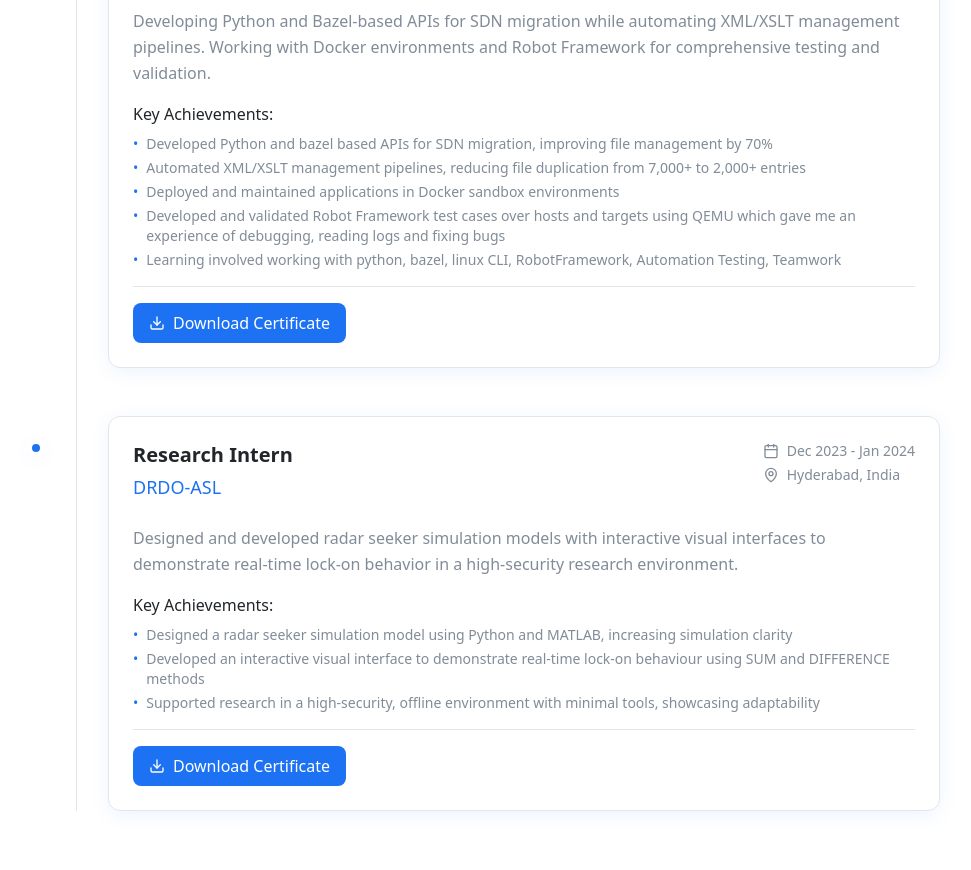
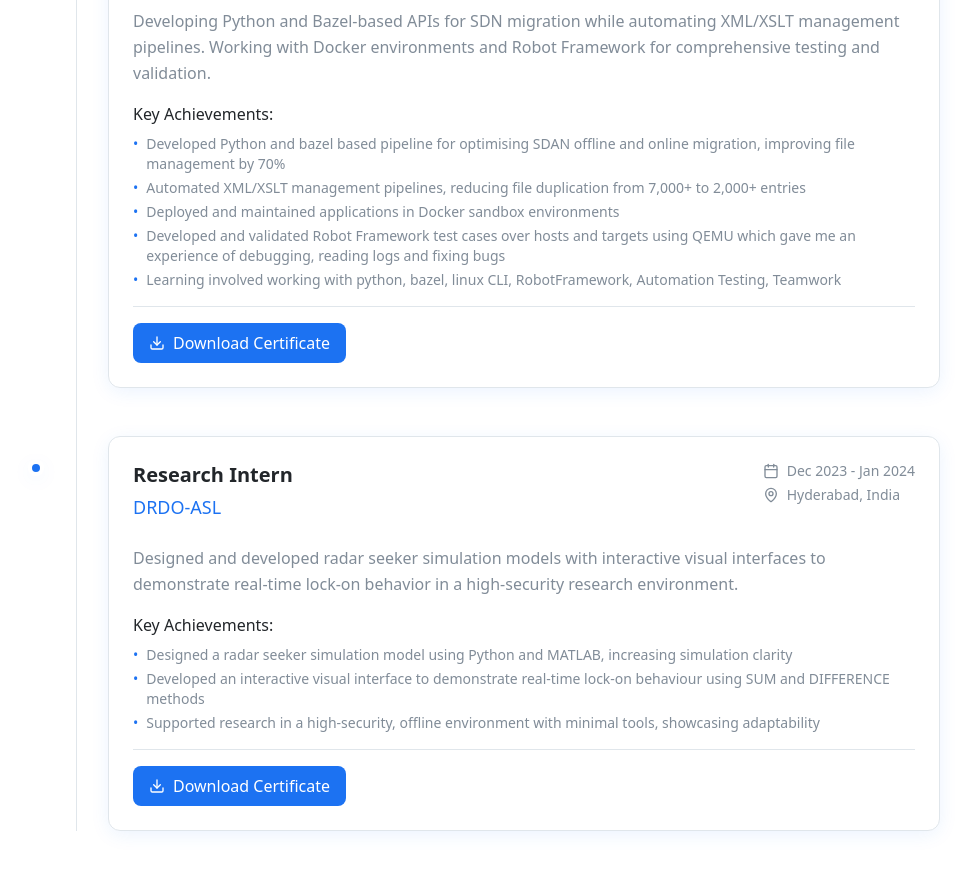
Before and after one commit to KIMARIYOGESH/port-weave-pro, a React (Vite) app: page / in a window 1280 px wide. Shown: the part 3260-4130 px from the top of the page, without its empty margins (148-1119 px from the left). Built offline with nearby package versions, Linux system fonts and the light colour scheme.

Commit message:
Update ExperienceSection.tsx

```diff
--- a/src/components/Portfolio/ExperienceSection.tsx
+++ b/src/components/Portfolio/ExperienceSection.tsx
@@ -8,7 +8,7 @@ const experiences = [
     period: "Aug 2024 - May 2025",
     description: "Developing Python and Bazel-based APIs for SDN migration while automating XML/XSLT management pipelines. Working with Docker environments and Robot Framework for comprehensive testing and validation.",
     achievements: [
-      "Developed Python and bazel based APIs for SDN migration, improving file management by 70%",
+      "Developed Python and bazel based pipeline for optimising SDAN offline and online migration, improving file management by 70%",
       "Automated XML/XSLT management pipelines, reducing file duplication from 7,000+ to 2,000+ entries",
       "Deployed and maintained applications in Docker sandbox environments",
       "Developed and validated Robot Framework test cases over hosts and targets using QEMU which gave me an experience of debugging, reading logs and fixing bugs",
@@ -27,7 +27,7 @@ const experiences = [
       "Developed an interactive visual interface to demonstrate real-time lock-on behaviour using SUM and DIFFERENCE methods",
       "Supported research in a high-security, offline environment with minimal tools, showcasing adaptability"
     ],
-    pdfPath: "src/assets/DRDO Certificate.pdf"
+    pdfPath: "src/assets/DRDO ASL .pdf"
   }
 ];
 
```
